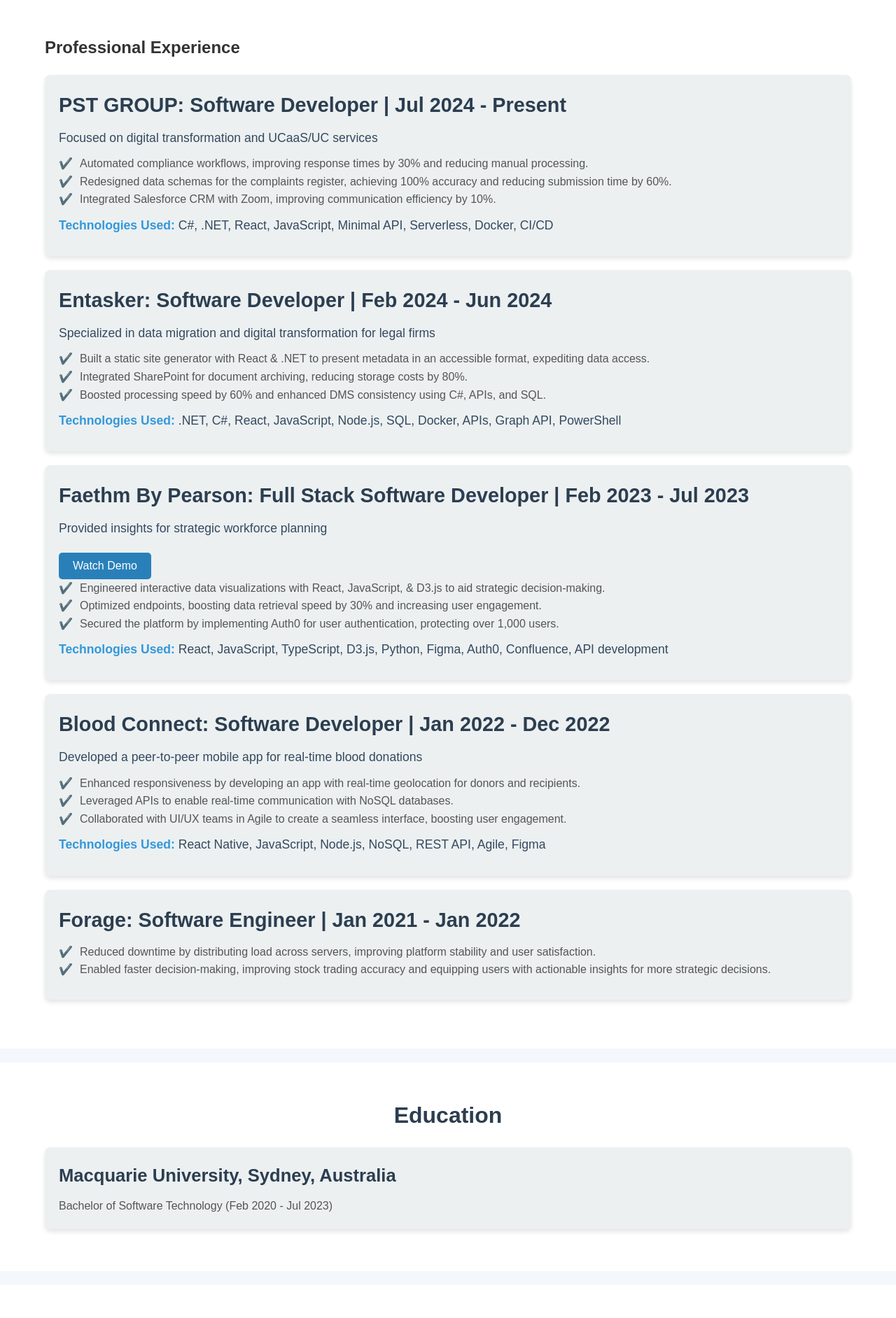
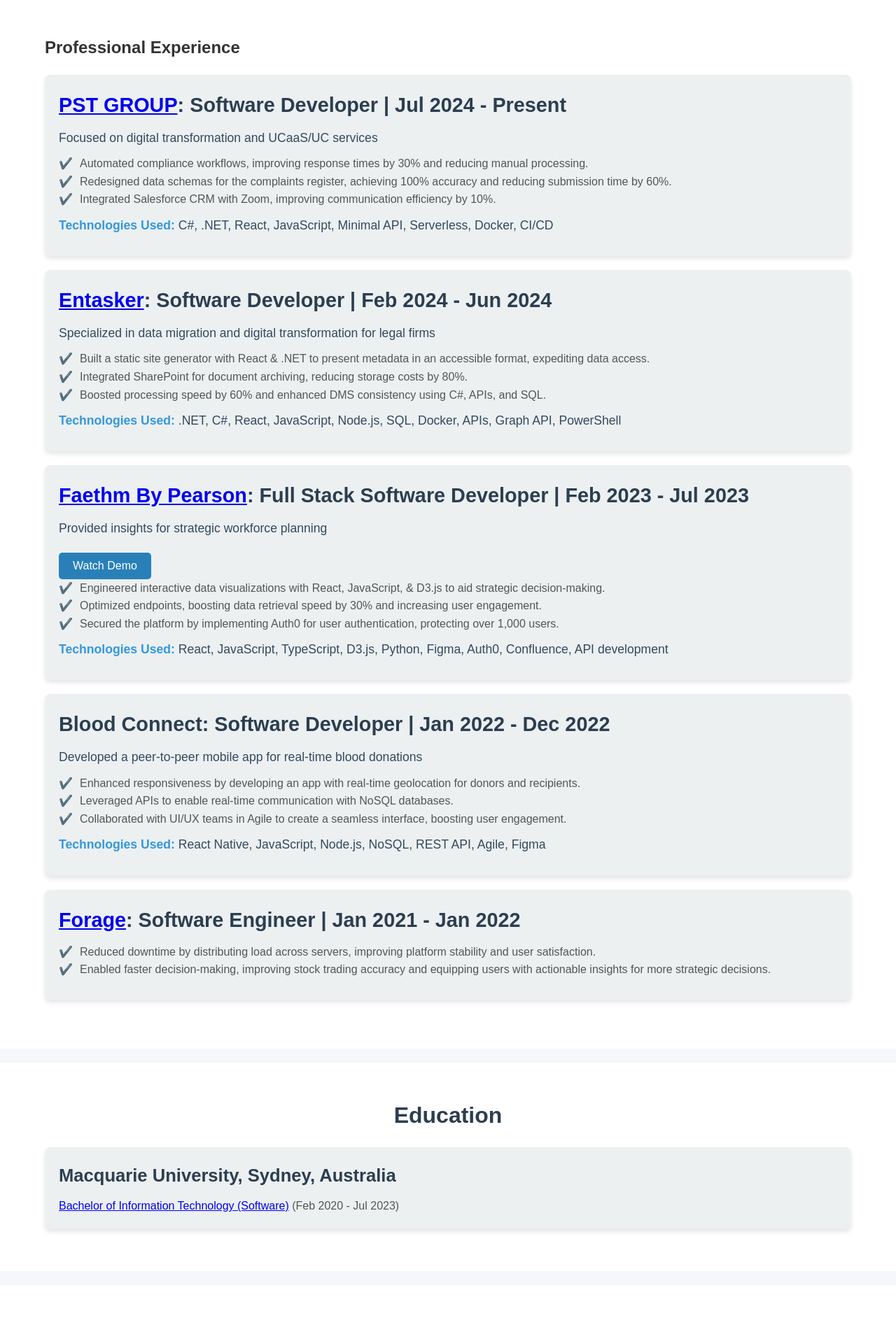
Before and after one commit to rupesh110/rupesh110.github.io, a website built with Parcel: page index.html in a window 1280 px wide. Shown: the part 1100-2984 px from the top of the page at 70% size. Built offline with nearby package versions, Linux system fonts and the light colour scheme; files whose address does not match are found by name.

Commit message:
Updated Link of Companies

```diff
--- a/index.html
+++ b/index.html
@@ -21,6 +21,7 @@
                 <h2>Full Stack Developer</h2>
                 <h2> React | NodeJS | JavaScript | C# | .NET | Azure</h2>
             </div>
+
             <div class="contact-info">
                 <p>Email: <a href="mailto:rupeshshrestha2537@gmail.com">rupeshshrestha2537@gmail.com</a></p>
                 <p>Phone: <a href="tel:+61406531147">0406 531 147</a></p>
@@ -50,7 +51,7 @@
 
             <!-- PST GROUP -->
             <div class="job-item">
-                <h3>PST GROUP: Software Developer | Jul 2024 - Present</h3>
+                <h3><a href="https://www.pst-group.com.au"> PST GROUP</a>: Software Developer | Jul 2024 - Present</h3>
                 <p>Focused on digital transformation and UCaaS/UC services</p>
                 <ul>
                     <li>Automated compliance workflows, improving response times by 30% and reducing manual processing.</li>
@@ -62,7 +63,7 @@
 
             <!-- Entasker -->
             <div class="job-item">
-                <h3>Entasker: Software Developer | Feb 2024 - Jun 2024</h3>
+                <h3><a href="https://www.entasker.com"> Entasker</a>: Software Developer | Feb 2024 - Jun 2024</h3>
                 <p>Specialized in data migration and digital transformation for legal firms</p>
                 <ul>
                     <li>Built a static site generator with React & .NET to present metadata in an accessible format, expediting data access.</li>
@@ -74,7 +75,7 @@
 
             <!-- Faethm By Pearson -->
             <div class="job-item">
-              <h3>Faethm By Pearson: Full Stack Software Developer | Feb 2023 - Jul 2023</h3>
+              <h3><a href="https://www.faethm.ai">Faethm By Pearson</a>: Full Stack Software Developer | Feb 2023 - Jul 2023</h3>
               <p>Provided insights for strategic workforce planning</p>
 
               <!-- Watch Demo Button -->
@@ -112,7 +113,7 @@
 
               <!-- Forage -->
             <div class="job-item">
-                <h3>Forage: Software Engineer | Jan 2021 - Jan 2022</h3>
+                <h3><a href="https://www.theforage.com/">Forage</a>: Software Engineer | Jan 2021 - Jan 2022</h3>
                 <ul>
                     <li>Reduced downtime by distributing load across servers, improving platform stability and user satisfaction.</li>
                     <li>Enabled faster decision-making, improving stock trading accuracy and equipping users with actionable insights for more strategic decisions.</li>
@@ -129,7 +130,7 @@
       <!-- Education Item -->
       <div class="education-item">
           <h3>Macquarie University, Sydney, Australia</h3>
-          <p>Bachelor of Software Technology (Feb 2020 - Jul 2023)</p>
+          <p><a href="https://coursehandbook.mq.edu.au/2025/courses/C000105" >Bachelor of Information Technology (Software)</a> (Feb 2020 - Jul 2023)</p>
       </div>
   </div>
 </section>
@@ -270,6 +271,8 @@
       }
   </script>
 
+  <script src="https://platform.linkedin.com/badges/js/profile.js" async defer type="text/javascript"></script>
+
 </body>
 
 </html>
```
